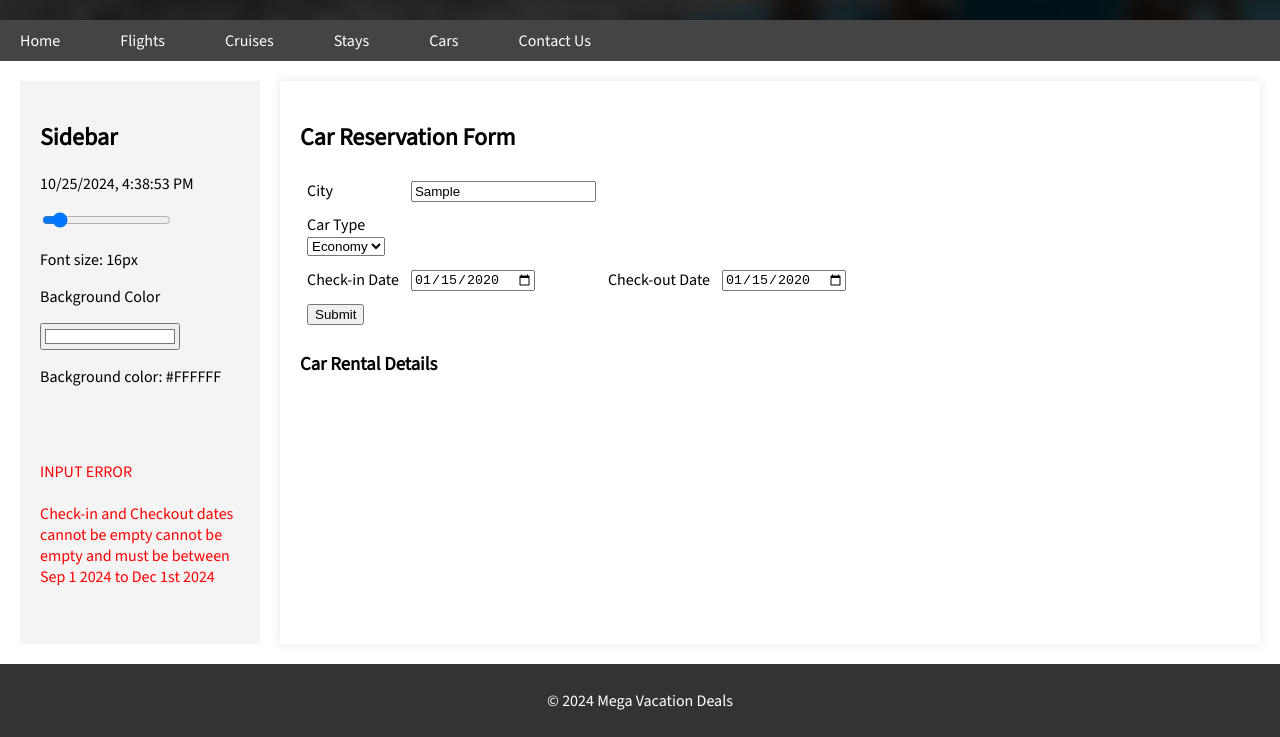
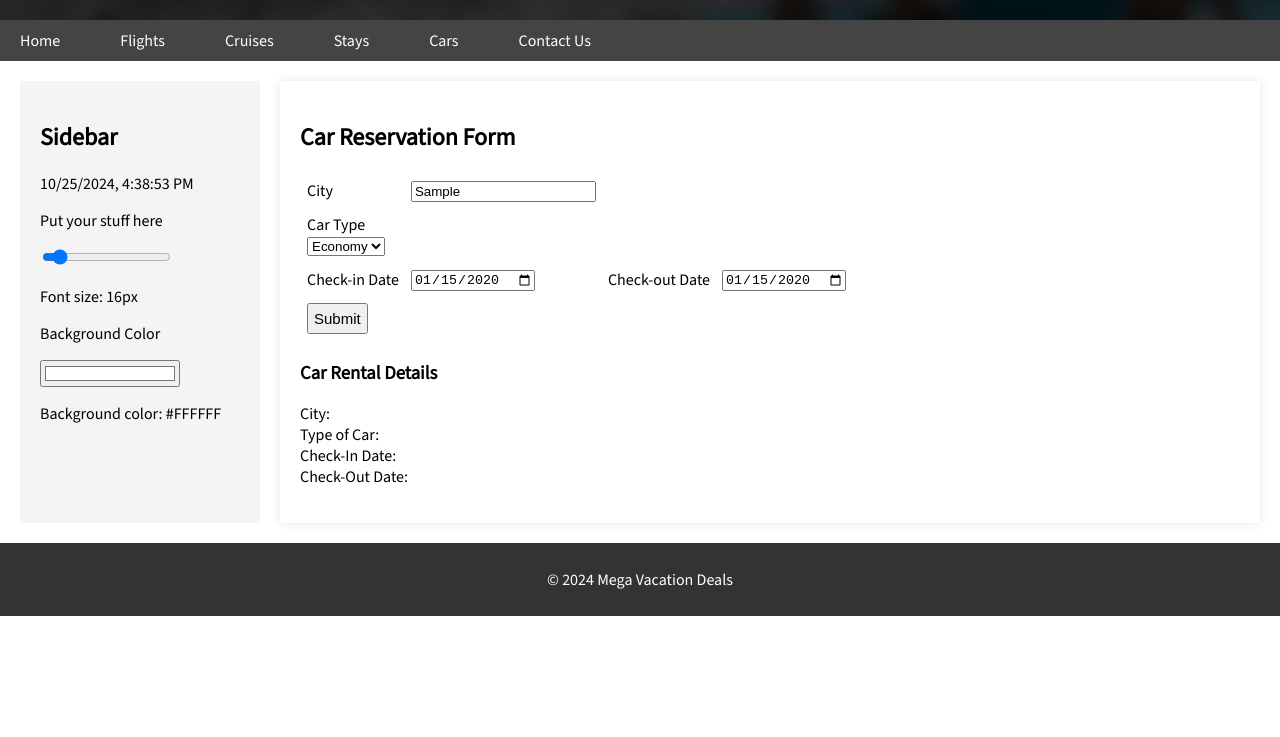
Before and after one commit to ggmu2016/WPL_assignment2, a website: page cars.html in a window 1280 px wide. Both pictures are taken after typing "Sample", "2020-01-15", "2020-01-15" into the empty fields and a click on the button "Submit". Shown: the part 105-842 px from the top of the page. After the commit the page ends 800 px from the top, so only its background shows below. Drawn offline with nearby package versions, Linux system fonts and the light colour scheme.

Commit message:
Revert "Merge branch 'master' of https://github.com/ggmu2016/WPL_assignment2"
This reverts commit 6b0f89b2b92d49150df47be0afe66c2e949f48a1, reversing
changes made to 5d80fc8f599e3fdaa7c2bbe56e0c6af8899be764.

```diff
--- a/cars.html
+++ b/cars.html
@@ -27,6 +27,7 @@
   <aside>
     <h2>Sidebar</h2>
     <p id="datetime"></p>
+    <p>Put your stuff here</p>
     <div>
       <input type="range" min="8" max="96" value="16" class="slideBox" id="slideRange">
     </div>
@@ -43,7 +44,7 @@
   <main>
     <h2>Car Reservation Form</h2>
     <div id="bodyContent">
-      <form id="frm">
+      <form>
         <table>
           <tr>
             <td>
@@ -69,21 +70,22 @@
           </tr>
           <tr>
             <td>
-              <label for="check-in"> Check-in Date </label>
+              <label for="chkin_dd"> Check-in Date </label>
             </td>
             <td>
-              <input type="date" id="check-in" size="3">
+              <input type="date" id="chkin_dd" size="3">
             </td>
             <td>
-              <label for="checkout"> Check-out Date </label>
+              <label for="chkout_dd"> Check-out Date </label>
             </td>
             <td>
-              <input type="date" id="checkout" size="3">
+              <input type="date" id="chkout_dd" size="3">
             </td>
           </tr>
           <tr>
             <td>
-              <button type="button" id="submitbtn" onclick="onSubmit()"> Submit
+              <button type="button" id="submitbtn" onclick="onSubmit()"
+                      style="font-size: 15px; padding: 5px"> Submit
               </button>
             </td>
           </tr>
@@ -99,44 +101,24 @@
   <p>&copy; 2024 Mega Vacation Deals</p>
 </footer>
 <script>
-
   function onSubmit(){
     let err_text = "";
     let norm_text = "";
-    const city = document.getElementById("city").value;
 
-    // The user must enter check in date, and check out date anytime between
-    // Sep 1 2024 to Dec 1st 2024.
-    const checkIn = new Date(document.getElementById('check-in').value);
-    const checkOut = new Date(document.getElementById('checkout').value)
-    const minDate = new Date('2024-09-01');
-    const maxDate = new Date('2024-12-01');
 
-    // City should be in Texas or California
-    if (!city) {
-      err_text+= "City field cannot be left empty! <br><br>";
-    }
 
-    if (checkOut<=checkIn || checkOut>maxDate || checkIn>maxDate || checkOut<minDate ||checkIn<minDate
-            || !document.getElementById('check-in').value || !document.getElementById('checkout').value){
-      err_text += "Check-in and Checkout dates cannot be empty cannot be empty and must be between Sep 1 2024 to Dec 1st 2024<br><br>";
-    }
 
-    console.log(err_text)
+
+
+
 
     if (err_text===""){
-      let x = document.forms["frm"];
-      let i=0;
-      norm_text += "City: " +  x.elements[i].value +"<br>"
-      i+=1
-      norm_text += "Type of Car: "  + x.elements[i].value +"<br>";
-      i+=1
-      norm_text += "Check-In Date: " + x.elements[i].value +"<br>";
-      i+=1
-      norm_text += "Check-Out Date: " + x.elements[i].value + "<br>";
+      norm_text += "City: "  +"<br>"
+      norm_text += "Type of Car: "  + "<br>";
+      norm_text += "Check-In Date: " + "<br>";
+      norm_text += "Check-Out Date: " + "<br>";
 
       document.getElementById("display").innerHTML=norm_text;
-      document.getElementById("display").style.color="blue";
       document.getElementById("error").innerHTML = "";
     }
     else{
@@ -147,6 +129,9 @@
   }
 
 
+
+
+
 </script>
 </body>
 </html>
```
Also changed, not shown: flights.html (+4 -3 lines), home.html (+1 -0 lines), stays.html (+1 -1 lines).
